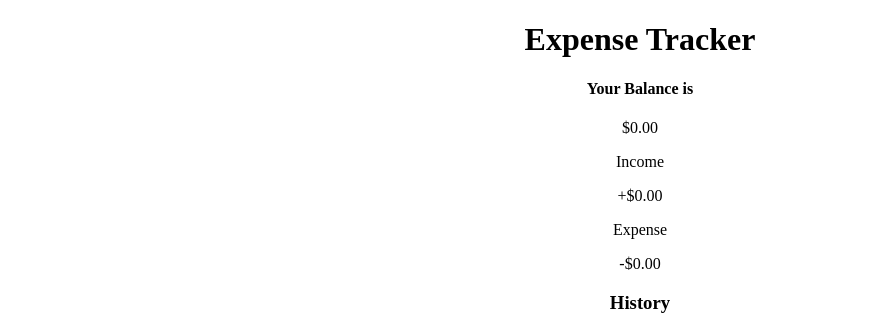
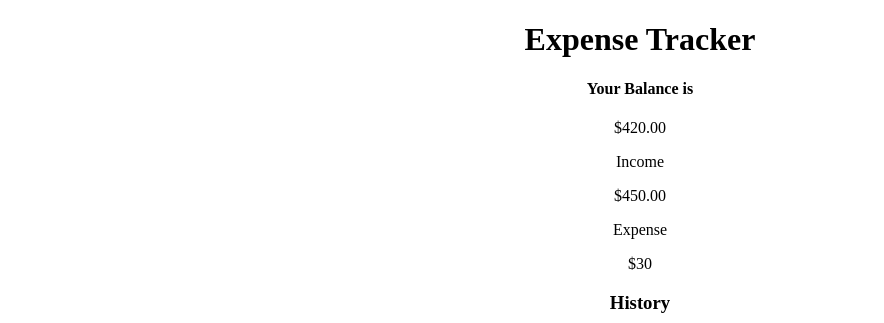
Before and after one commit to ahmedsamir96m/ExpensesTracker, a React (Create React App) app: page / in a window 1280 px wide. Shown: the top 323 px of the page, without its empty margins (0-884 px from the left). Built offline with nearby package versions, Linux system fonts and the light colour scheme; the HTML template or start-up script is replaced by a standard one.

Commit message:
created balance logic, adjust the Blanace, IncomeExpenses components to rended the correct data

```diff
--- a/src/components/Balance.js
+++ b/src/components/Balance.js
@@ -1,10 +1,15 @@
-import React from 'react'
+import React, {useContext} from 'react'
+import { GlobalContext } from '../context/GlobalState'
 
 export const Balance = () => {
+    const {transactions} = useContext(GlobalContext);
+    const amounts = transactions.map(transaction => transaction.amount)
+    const total = amounts.reduce((acc, item) => (acc += item), 0).toFixed(2)
+
     return (
         <div className="container">
             <h4>Your Balance is</h4>
-            <p id="balance">$0.00</p>
+            <p id="balance">${total}</p>
         </div>
     )
 }
--- a/src/components/IncomeExpenses.js
+++ b/src/components/IncomeExpenses.js
@@ -1,15 +1,29 @@
-import React from 'react'
+import React, {useContext} from 'react'
+import { GlobalContext } from '../context/GlobalState'
 
 export const IncomeExpenses = () => {
+    const {transactions} = useContext(GlobalContext);
+
+    const amounts = transactions.map(transaction => transaction.amount)
+    const income = amounts
+    .filter(item => item > 0)
+    .reduce((acc, item) => (acc += item), 0)
+    .toFixed(2);
+
+    const expense = (amounts
+    .filter(item => item < 0)
+    .reduce((acc, item) => (acc += item), 0)
+    .toFixed(2)) * -1;
+
     return (
         <div className="inc-exp-container">
             <div className="inc-exp-container__inc">
                 <p>Income</p>
-                <p id="money-plus" className="money plus">+$0.00</p>
+                <p id="money-plus" className="money plus">${income}</p>
             </div>
             <div className="inc-exp-container__exp">
                 <p>Expense</p>
-                <p id="money-minus" className="money minus">-$0.00</p>
+                <p id="money-minus" className="money minus">${expense}</p>
             </div>
         </div>
     )
```
